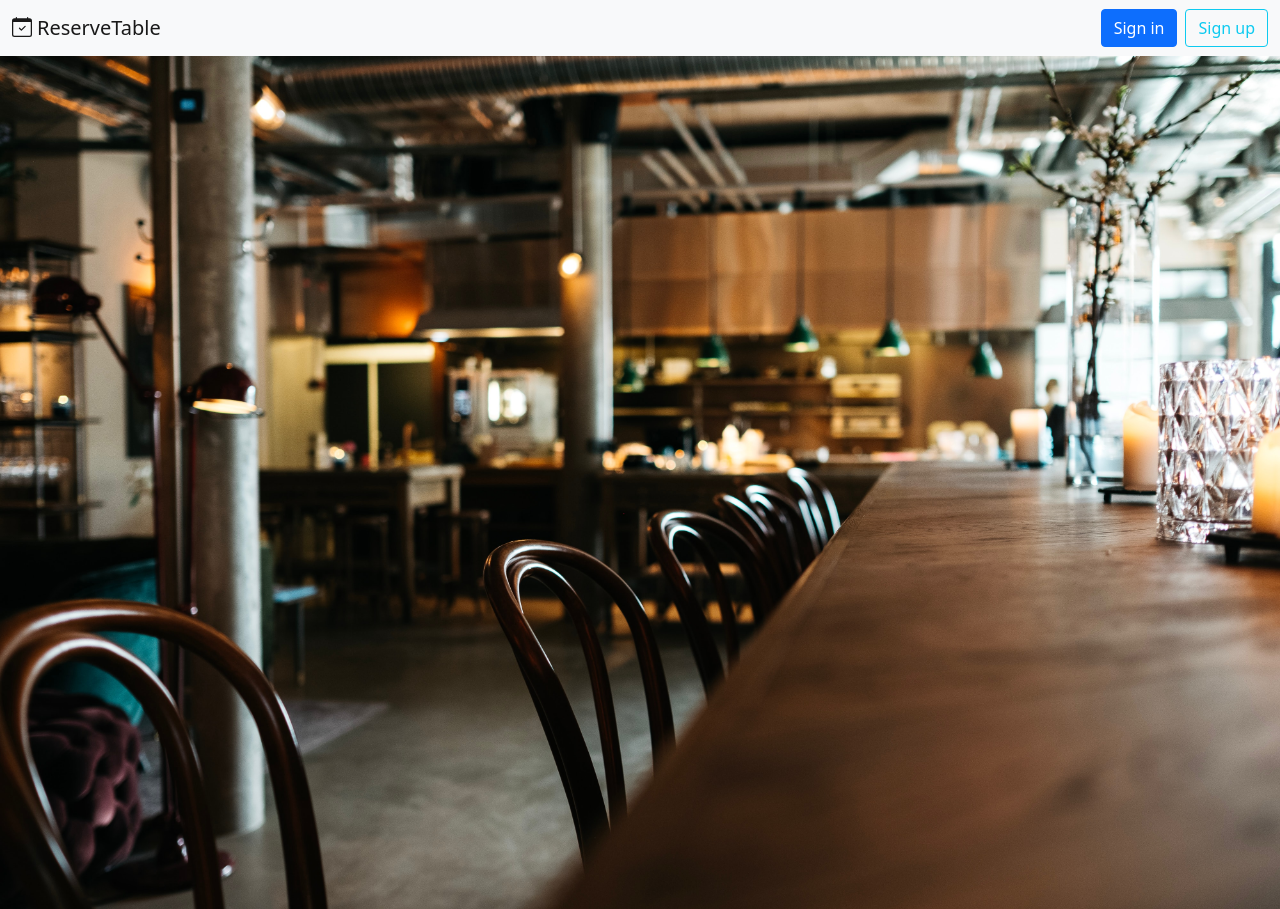
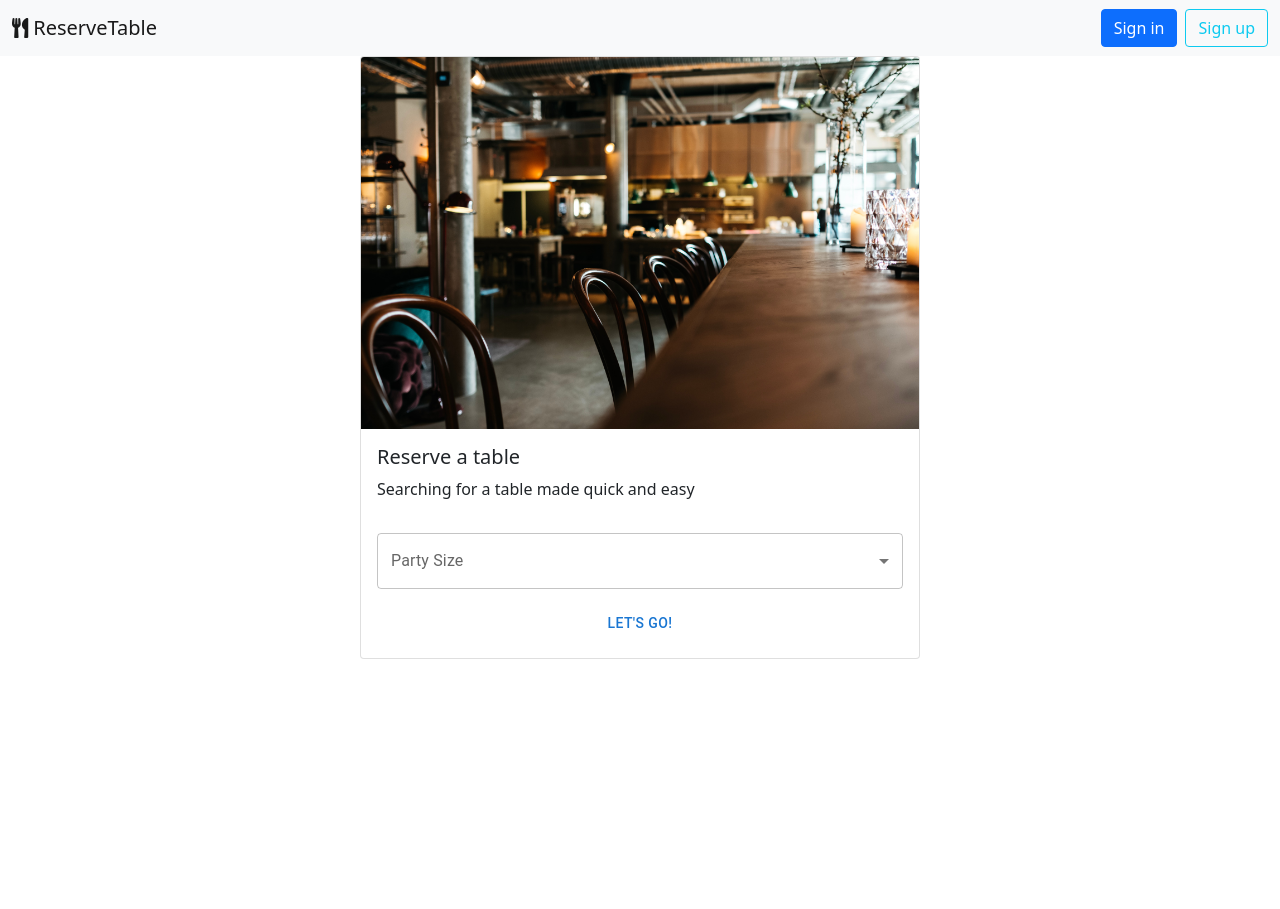
Before and after one commit to kpunjwani14/reservation-system, a React (Create React App) app: page / in a window 1280 px wide. After the commit the page ends 800 px from the top, so only its background shows below. Built offline with nearby package versions, Linux system fonts and the light colour scheme.

Commit message:
search table form

```diff
--- a/public/index.html
+++ b/public/index.html
@@ -22,6 +22,7 @@
       work correctly both with client-side routing and a non-root public URL.
       Learn how to configure a non-root public URL by running `npm run build`.
     -->
+  <script src="https://unpkg.com/formik/dist/formik.umd.production.min.js"></script>
   <title>ReserveTable</title>
 </head>
 
--- a/src/App.js
+++ b/src/App.js
@@ -1,6 +1,7 @@
 import React from 'react';
 import 'bootstrap/dist/css/bootstrap.min.css';
 import { Homepage } from './Pages/Homepage';
+
 
 function App() {
   return (
--- a/src/Pages/Homepage/Components/HomeNavbar.js
+++ b/src/Pages/Homepage/Components/HomeNavbar.js
@@ -1,5 +1,7 @@
 import React from 'react';
 import { Container, Navbar, Button } from 'react-bootstrap';
+import { FontAwesomeIcon } from '@fortawesome/react-fontawesome'
+import { faUtensils } from '@fortawesome/free-solid-svg-icons'
 
 export const HomeNavbar = () => {
     return (
@@ -7,11 +9,8 @@ export const HomeNavbar = () => {
             <Container fluid>
 
                 <Navbar.Brand href="#">
-                    <svg xmlns="http://www.w3.org/2000/svg" width="25" height="25" fill="currentColor" class="bi bi-calendar-check" viewBox="0 0 20 20">
-                        <path d="M10.854 7.146a.5.5 0 0 1 0 .708l-3 3a.5.5 0 0 1-.708 0l-1.5-1.5a.5.5 0 1 1 .708-.708L7.5 9.793l2.646-2.647a.5.5 0 0 1 .708 0z" />
-                        <path d="M3.5 0a.5.5 0 0 1 .5.5V1h8V.5a.5.5 0 0 1 1 0V1h1a2 2 0 0 1 2 2v11a2 2 0 0 1-2 2H2a2 2 0 0 1-2-2V3a2 2 0 0 1 2-2h1V.5a.5.5 0 0 1 .5-.5zM1 4v10a1 1 0 0 0 1 1h12a1 1 0 0 0 1-1V4H1z" />
-                    </svg>
-                    ReserveTable
+                    <FontAwesomeIcon icon={faUtensils} />
+                    <span style={{ margin: "5px" }}>ReserveTable</span>
                 </Navbar.Brand>
                 <Navbar.Toggle aria-controls="navbarScroll" />
                 <Navbar.Collapse className="justify-content-end">
--- /dev/null
+++ b/src/Pages/Homepage/Components/SearchTableCard.js
@@ -0,0 +1,87 @@
+import { Formik } from 'formik';
+import React, { useState } from 'react';
+import { Card } from 'react-bootstrap';
+import table from '../../../tableimg.jpg'
+import DateAdapter from '@mui/lab/AdapterMoment';
+import {
+    LocalizationProvider,
+    DatePicker,
+    TimePicker
+} from '@mui/lab';
+import {
+    Select,
+    FormControl,
+    MenuItem,
+    InputLabel,
+    Box,
+    Stack,
+    TextField,
+    Button
+} from '@mui/material';
+
+export const SearchTableCard = () => {
+    const [date, setDate] = useState(null);
+    const [time, setTime] = useState(null);
+    const [size, setSize] = React.useState('');
+
+    const handleChange = (event) => {
+        setSize(event.target.value);
+    };
+
+    return (
+        <div style={{ display: "flex", justifyContent: "center", alignItems: "center" }}>
+            <Card style={{ width: '35rem' }}>
+                <Card.Img variant="top" src={table} />
+                <Card.Body>
+                    <Card.Title>Reserve a table</Card.Title>
+                    <Card.Text>
+                        Searching for a table made quick and easy
+                    </Card.Text>
+                </Card.Body>
+
+                <Card.Body>
+                    <Formik>
+                        <Stack spacing={2}>
+                            <LocalizationProvider dateAdapter={DateAdapter}>
+                                <DatePicker
+                                    label="Date"
+                                    value={date}
+                                    onChange={(newValue) => {
+                                        setDate(newValue);
+                                    }}
+                                    renderInput={(params) => <TextField {...params} />}
+                                />
+                                <TimePicker
+                                    label="Time"
+                                    value={time}
+                                    onChange={(newValue) => {
+                                        setTime(newValue);
+                                    }}
+                                    renderInput={(params) => <TextField {...params} />}
+                                />
+                            </LocalizationProvider>
+                            <Box sx={{ minWidth: 120 }}>
+                                <FormControl fullWidth>
+                                    <InputLabel id="demo-simple-select-label">Party Size</InputLabel>
+                                    <Select
+                                        labelId="demo-simple-select-label"
+                                        id="demo-simple-select"
+                                        value={size}
+                                        label="Party Size"
+                                        onChange={handleChange}
+                                    >
+                                        <MenuItem value={2}>Two</MenuItem>
+                                        <MenuItem value={4}>Four</MenuItem>
+                                        <MenuItem value={6}>Size</MenuItem>
+                                        <MenuItem value={8}>Eight</MenuItem>
+                                    </Select>
+                                </FormControl>
+                            </Box>
+                            <Button href="#text-buttons">Let's Go!</Button>
+                        </Stack>
+                    </Formik>
+                </Card.Body>
+            </Card>
+        </div >
+    )
+}
--- a/src/Pages/Homepage/Components/SearchTableForm.js
+++ b/src/Pages/Homepage/Components/SearchTableForm.js
@@ -1,13 +1,42 @@
 import React from 'react';
-import { Image, Form, Col, Row } from 'react-bootstrap';
-import table from '../../../tableimg.jpg'
+import { Formik, Form, Field, ErrorMessage } from 'formik';
 
 export const SearchTableForm = () => {
     return (
         <div>
-            <Image src={table} height={500} fluid />
-
-
+            <h1>Any place in your app!</h1>
+            <Formik
+                initialValues={{ email: '', password: '' }}
+                validate={values => {
+                    const errors = {};
+                    if (!values.email) {
+                        errors.email = 'Required';
+                    } else if (
+                        !/^[A-Z0-9._%+-]+@[A-Z0-9.-]+\.[A-Z]{2,}$/i.test(values.email)
+                    ) {
+                        errors.email = 'Invalid email address';
+                    }
+                    return errors;
+                }}
+                onSubmit={(values, { setSubmitting }) => {
+                    setTimeout(() => {
+                        alert(JSON.stringify(values, null, 2));
+                        setSubmitting(false);
+                    }, 400);
+                }}
+            >
+                {({ isSubmitting }) => (
+                    <Form>
+                        <Field type="email" name="email" />
+                        <ErrorMessage name="email" component="div" />
+                        <Field type="password" name="password" />
+                        <ErrorMessage name="password" component="div" />
+                        <button type="submit" disabled={isSubmitting}>
+                            Submit
+                        </button>
+                    </Form>
+                )}
+            </Formik>
         </div>
     )
 }
--- a/src/Pages/Homepage/index.js
+++ b/src/Pages/Homepage/index.js
@@ -1,12 +1,12 @@
 import React from 'react';
 import { HomeNavbar } from './Components/HomeNavbar';
-import { SearchTableForm } from './Components/SearchTableForm';
+import { SearchTableCard } from './Components/SearchTableCard';
 
 export const Homepage = () => {
     return (
         <div>
             <HomeNavbar />
-            <SearchTableForm />
+            <SearchTableCard />
         </div>
     )
 }
```
Also changed, not shown: package.json (+11 -0 lines), 1 other file (tests, documents, lock files or other folders).
